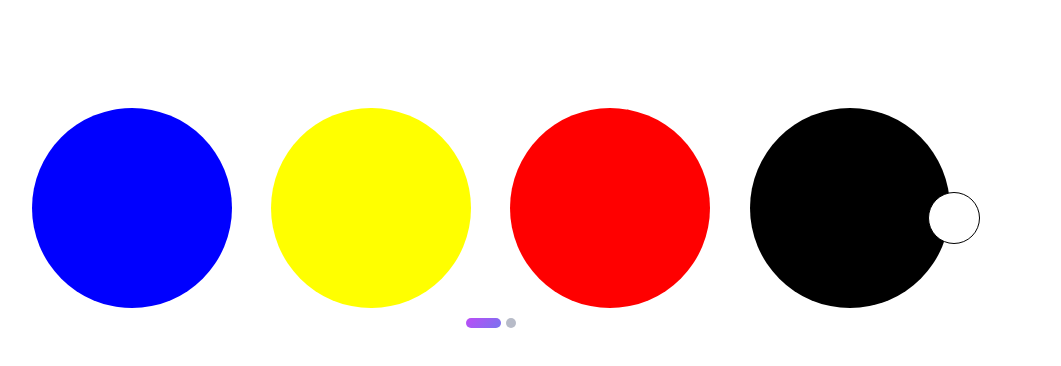
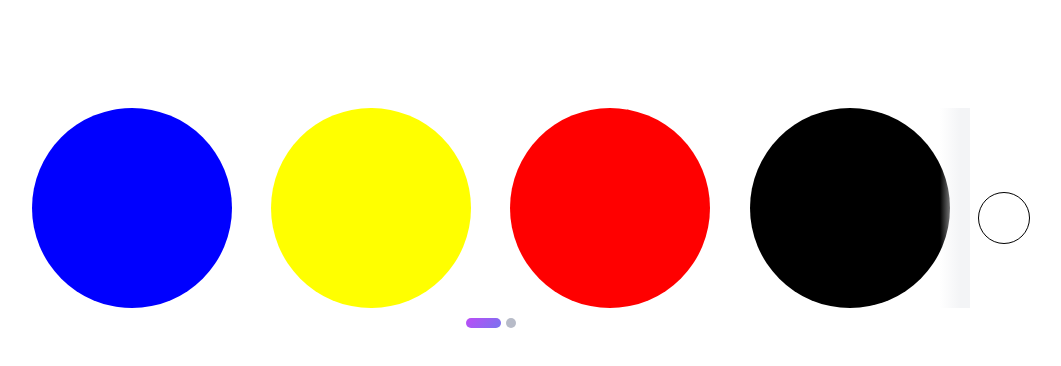
Before and after one commit to viniazvd/vue-coerousel, a Vue app: page / in a window 1280 px wide. Shown: the top 366 px of the page, without its empty margins (136-1197 px from the left). Built offline with nearby package versions, Linux system fonts and the light colour scheme.

Commit message:
:sparkles: add hasShadow option

```diff
--- a/src/components/Carousel.vue
+++ b/src/components/Carousel.vue
@@ -41,6 +41,7 @@ export default {
       default: true
     },
     isLoopable: Boolean,
+    hasShadow: Boolean,
     loopDelay: {
       type: [String, Number],
       default: 1000
@@ -66,7 +67,9 @@ export default {
       // inertia: false,
       // startTime: 0,
       // endTime: 0,
-      events: {}
+      events: {},
+      leftShadow: false,
+      rightShadow: false
     }
   },
 
@@ -79,6 +82,13 @@ export default {
     define('items', () => this.itemQtd)
 
     return options
+  },
+
+  watch: {
+    position: {
+      immediate: true,
+      handler: 'setShadows'
+    }
   },
 
   mounted () {
@@ -145,6 +155,8 @@ export default {
       return ['vue-coerousel',
         {
           '--has-controllers': this.controllers,
+          '--is-left-shadow': this.hasShadow && this.leftShadow,
+          '--is-right-shadow': this.hasShadow && this.rightShadow,
           '--has-previous': showController && this.position < 0,
           '--has-next': showController && this.position > this.endPosition
         }
@@ -160,6 +172,11 @@ export default {
   },
 
   methods: {
+    setShadows (position) {
+      this.leftShadow = this.hasShadow && position !== 0
+      this.rightShadow = this.hasShadow && position !== this.endPosition
+    },
+
     fixPosition () {
       const position = this.position / this.itemSize
 
@@ -306,8 +323,40 @@ export default {
 </script>
 
 <style lang="scss">
+$shadow-color1: rgba(243, 244, 246, 0);
+$shadow-color2: #F3F4F6;
+
+%shadow {
+  opacity: 0;
+  content: "";
+  z-index: 10;
+  position: absolute;
+  pointer-events: none;
+  transition: opacity .5s ease-in-out;
+}
+
 .vue-coerousel {
   position: relative;
+
+  &.--is-left-shadow > .wrapper {
+    &::before {
+      opacity: 1;
+      width: 30px;
+      height: 100%;
+      background: linear-gradient(to left, $shadow-color1 0%, $shadow-color2 70%);
+    }
+  }
+
+  &.--is-right-shadow > .wrapper {
+    &::after {
+      opacity: 1;
+      top: 0;
+      right: 0;
+      width: 30px;
+      height: 100%;
+      background: linear-gradient(to right, $shadow-color1 0%, $shadow-color2 70%);
+    }
+  }
 
   & > .controller {
     z-index: 1;
@@ -326,6 +375,10 @@ export default {
 
   & > .wrapper {
     overflow: hidden;
+    position: relative;
+
+    &::after { transform: scaleY(-1); }
+    &::before, &::after { @extend %shadow; }
 
     & > .inner {
       display: flex;
@@ -336,8 +389,8 @@ export default {
   }
 
   &.--has-controllers {
-    & > .next { right: -10px; }
-    & > .previous { left: -10px; }
+    & > .next { right: -60px; }
+    & > .previous { left: -60px; }
   }
 
   &.--has-next > .next { display: block; }
```
